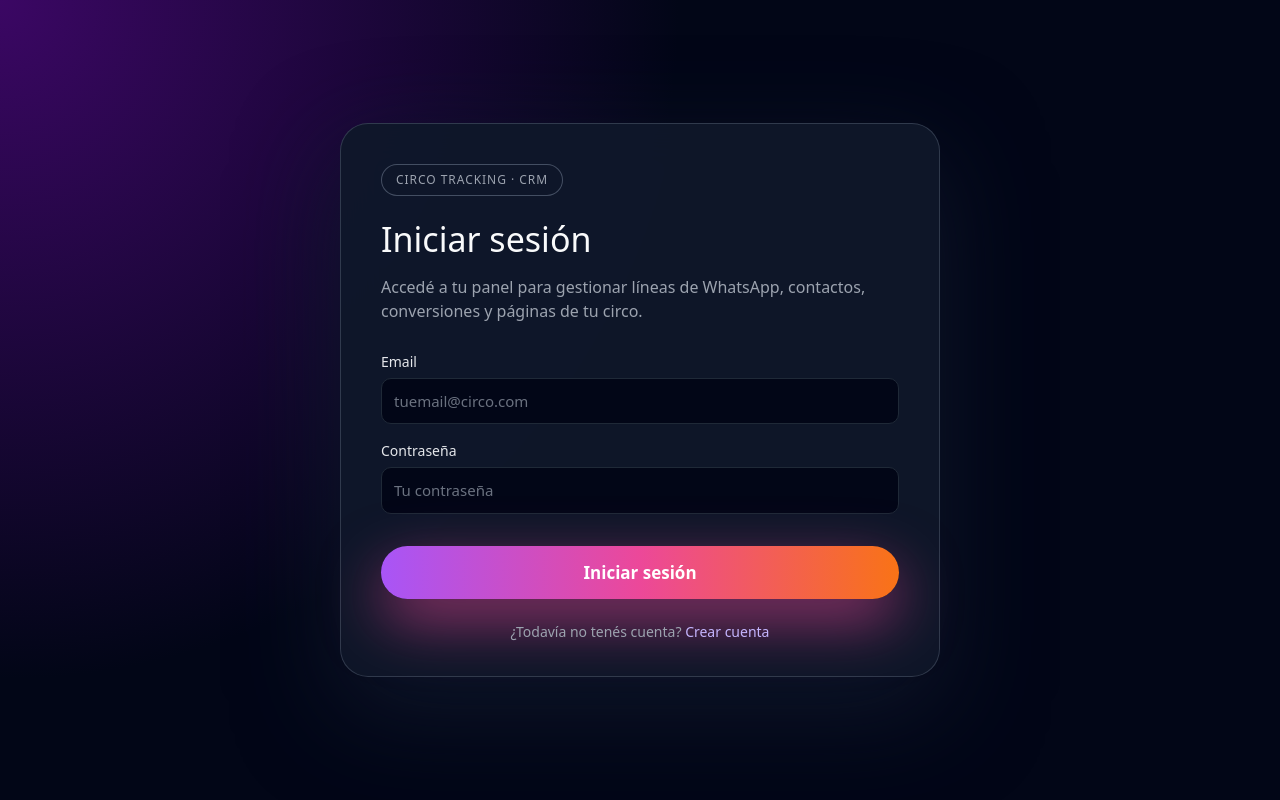
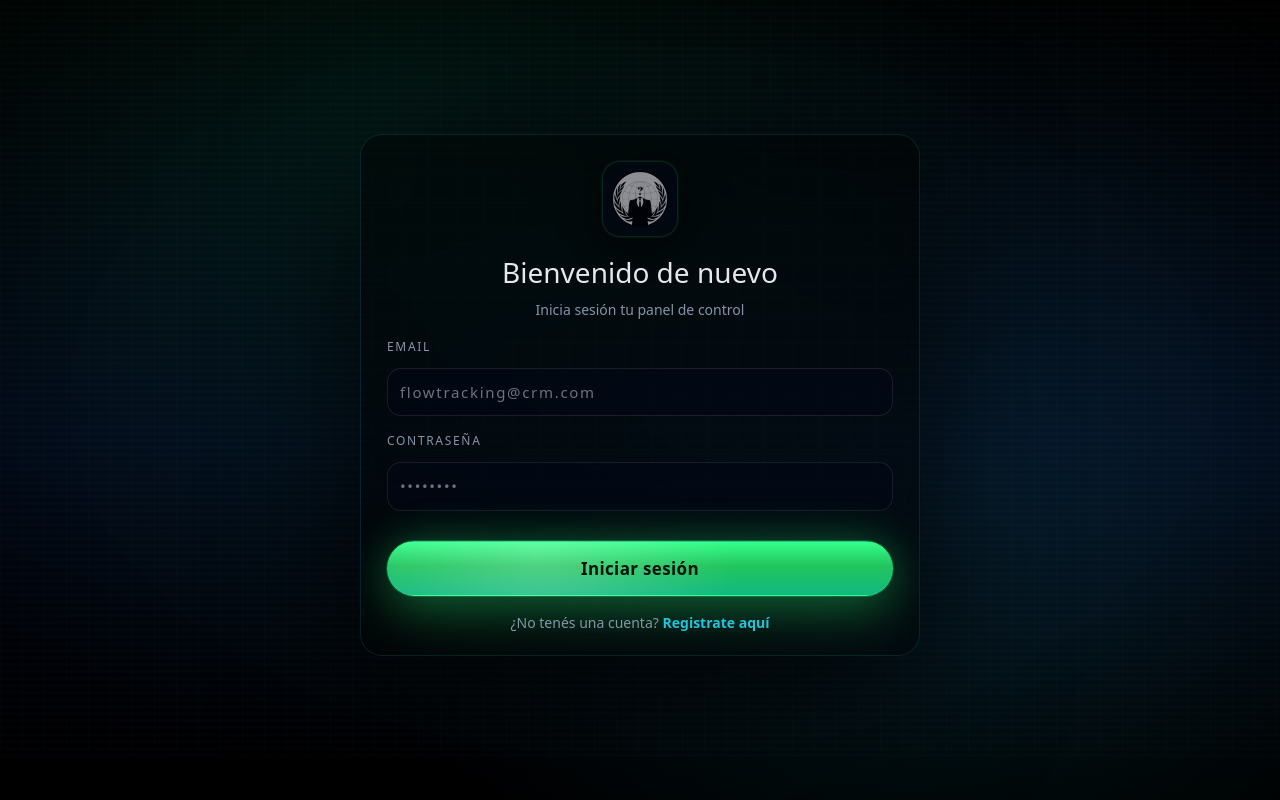
Before and after one commit to lucianoflow8/circo-tracking-crm, a Next.js app: page /login in a window 1280 px wide. Built offline with nearby package versions, Linux system fonts and the light colour scheme.

Commit message:
UI: matrix landing + glow buttons + watermark

```diff
--- a/app/(auth)/login/page.tsx
+++ b/app/(auth)/login/page.tsx
@@ -22,9 +22,7 @@ export default function LoginPage() {
     try {
       const res = await fetch('/api/auth/login', {
         method: 'POST',
-        headers: {
-          'Content-Type': 'application/json',
-        },
+        headers: { 'Content-Type': 'application/json' },
         body: JSON.stringify({ email, password }),
       });
 
@@ -36,7 +34,6 @@ export default function LoginPage() {
         return;
       }
 
-      // Login OK → al dashboard
       router.push('/dashboard');
     } catch (err) {
       console.error(err);
@@ -46,52 +43,61 @@ export default function LoginPage() {
   };
 
   return (
-    <main className="auth-page">
-      <div className="auth-card">
-        <div className="auth-badge">Circo Tracking · CRM</div>
+    <main className="matrix-hero">
+      <div className="matrix-wrap">
+        <Link href="/" className="auth-back">
 
-        <h1 className="auth-title">Iniciar sesión</h1>
-        <p className="auth-subtitle">
-          Accedé a tu panel para gestionar líneas de WhatsApp, contactos,
-          conversiones y páginas de tu circo.
-        </p>
+        </Link>
 
-        <form onSubmit={handleSubmit} className="auth-form">
-          <label className="auth-label">
+        <section className="auth-center">
+          <div className="auth-simple-card">
+            <div className="auth-mask-wrap" aria-hidden="true">
+              <img className="auth-mask" src="/anon.png" alt="" />
+            </div>
+
+            <h1 className="auth-simple-title">Bienvenido de nuevo</h1>
+            <p className="auth-simple-subtitle">Inicia sesión tu panel de control</p>
+
+            <form onSubmit={handleSubmit} className="auth-form auth-simple-form">
+              <label className="auth-label auth-simple-label">
                 Email
                 <input
                   type="email"
-              className="auth-input"
+                  className="auth-input auth-simple-input"
                   value={email}
                   onChange={(e) => setEmail(e.target.value)}
-              placeholder="tuemail@circo.com"
+                  placeholder="flowtracking@crm.com"
+                  autoComplete="email"
                 />
               </label>
 
-          <label className="auth-label">
+              <label className="auth-label auth-simple-label">
                 Contraseña
                 <input
                   type="password"
-              className="auth-input"
+                  className="auth-input auth-simple-input"
                   value={password}
                   onChange={(e) => setPassword(e.target.value)}
-              placeholder="Tu contraseña"
+                  placeholder="••••••••"
+                  autoComplete="current-password"
                 />
               </label>
 
-          {error && <p className="auth-error">{error}</p>}
+              {error && <p className="auth-error auth-simple-error">{error}</p>}
 
-          <button type="submit" className="auth-button" disabled={loading}>
+              <button type="submit" className="auth-button auth-nuclear-btn" disabled={loading}>
                 {loading ? 'Ingresando…' : 'Iniciar sesión'}
               </button>
             </form>
 
-        <p className="auth-footer-text">
-          ¿Todavía no tenés cuenta?{' '}
-          <Link href="/register" className="auth-footer-link">
-            Crear cuenta
+            <p className="auth-footer-text auth-simple-footer">
+              ¿No tenés una cuenta?{' '}
+              <Link href="/register" className="auth-footer-link auth-simple-link">
+                Registrate aquí
               </Link>
             </p>
+          </div>
+        </section>
       </div>
     </main>
   );
--- a/app/globals.css
+++ b/app/globals.css
@@ -3259,3 +3259,215 @@ body,
     0 24px 90px rgba(0,0,0,0.74),
     0 0 85px rgba(34,211,238,0.30);
 }
+
+/* =======================
+   LOGIN (mismo fondo del HOME) + nuclear button + mask
+   ======================= */
+
+/* Asegura que el back absolute se ancle al mismo layout que Home */
+.matrix-wrap { position: relative; }
+
+.auth-back{
+  position: absolute;
+  top: 18px;
+  left: 18px;
+  color: rgba(148,163,184,0.9);
+  text-decoration: none;
+  font-size: 14px;
+  z-index: 5;
+}
+.auth-back:hover{ color: rgba(110,231,183,0.95); }
+
+/* Centro dentro del mismo “lienzo” del home */
+.auth-center{
+  min-height: calc(100vh - 90px);
+  display:flex;
+  align-items:center;
+  justify-content:center;
+  padding: 48px 0 24px;
+}
+
+/* Card */
+.auth-simple-card{
+  width: 100%;
+  max-width: 560px;
+  padding: 26px 26px 22px;
+  border-radius: 22px;
+  background: rgba(0,0,0,0.55);
+  border: 1px solid rgba(34,211,238,0.14);
+  box-shadow: 0 28px 140px rgba(0,0,0,0.82);
+  backdrop-filter: blur(14px);
+  position: relative;
+  overflow: hidden;
+}
+
+/* overlay interno (pro) — NO toca el fondo del home */
+.auth-simple-card::before{
+  content:"";
+  position:absolute;
+  inset:-1px;
+  pointer-events:none;
+  background:
+    linear-gradient(to right, rgba(34,197,94,0.05) 1px, transparent 1px),
+    linear-gradient(to bottom, rgba(34,197,94,0.05) 1px, transparent 1px),
+    repeating-linear-gradient(
+      to bottom,
+      rgba(255,255,255,0.02) 0px,
+      rgba(255,255,255,0.00) 3px,
+      rgba(255,255,255,0.00) 9px
+    );
+  background-size: 28px 28px, 28px 28px, auto;
+  opacity: 0.26;
+  mix-blend-mode: overlay;
+  animation: authCardGridMove 16s linear infinite;
+}
+
+@keyframes authCardGridMove{
+  0%   { background-position: 0 0, 0 0, 0 0; }
+  100% { background-position: 280px 0, 0 280px, 0 0; }
+}
+
+/* Mascara */
+.auth-mask-wrap{
+  width: 76px;
+  height: 76px;
+  border-radius: 18px;
+  display:flex;
+  align-items:center;
+  justify-content:center;
+  margin: 0 auto 14px;
+  background: rgba(2,6,23,0.40);
+  border: 1px solid rgba(34,197,94,0.16);
+  box-shadow:
+    0 0 0 1px rgba(34,197,94,0.08),
+    0 16px 60px rgba(0,0,0,0.65);
+  position: relative;
+  z-index: 2;
+}
+
+.auth-mask{
+  width: 56px;
+  height: 56px;
+  opacity: 0.55;
+  filter: grayscale(1) contrast(1.15);
+  position: relative;
+  z-index: 2;
+}
+
+/* Textos */
+.auth-simple-title{
+  margin: 6px 0 6px;
+  font-size: 28px;
+  text-align:center;
+  position: relative;
+  z-index: 2;
+}
+.auth-simple-subtitle{
+  margin: 0 0 18px;
+  text-align:center;
+  color: rgba(148,163,184,0.9);
+  font-size: 14px;
+  position: relative;
+  z-index: 2;
+}
+
+/* Labels / Inputs */
+.auth-simple-label{
+  gap: 6px;
+  font-size: 12px;
+  letter-spacing: .14em;
+  text-transform: uppercase;
+  color: rgba(148,163,184,0.9);
+}
+
+.auth-simple-input{
+  margin-top: 6px;
+  background: rgba(2,6,23,0.45);
+  border: 1px solid rgba(148,163,184,0.14);
+  border-radius: 14px;
+  padding: 12px 12px;
+  color: rgba(229,231,235,0.95);
+}
+.auth-simple-input:focus{
+  outline:none;
+  border-color: rgba(34,211,238,0.42);
+  box-shadow:
+    0 0 0 1px rgba(34,211,238,0.28),
+    0 0 46px rgba(34,211,238,0.10);
+}
+
+.auth-simple-error{
+  margin-top: 2px;
+  position: relative;
+  z-index: 2;
+}
+
+/* Nuclear button */
+.auth-nuclear-btn{
+  margin-top: 14px;
+  width: 100%;
+  padding: 14px 18px;
+  border-radius: 999px;
+  border: 1px solid rgba(52,255,138,0.25);
+  background:
+    radial-gradient(circle at 30% 20%, rgba(255,255,255,0.22), transparent 55%),
+    linear-gradient(180deg, #34ff8a 0%, #22c55e 45%, #10b981 100%);
+  color: #02140b;
+  font-weight: 850;
+  letter-spacing: .02em;
+  box-shadow:
+    0 0 0 1px rgba(52,255,138,0.22),
+    0 18px 55px rgba(34,197,94,0.35),
+    0 0 42px rgba(52,255,138,0.22);
+  transition: filter 160ms ease, transform 140ms ease, box-shadow 180ms ease;
+  position: relative;
+  z-index: 2;
+}
+.auth-nuclear-btn:hover:not(:disabled){
+  filter: brightness(1.08) saturate(1.08);
+  transform: translateY(-1px);
+  box-shadow:
+    0 0 0 1px rgba(52,255,138,0.30),
+    0 22px 70px rgba(34,197,94,0.45),
+    0 0 60px rgba(52,255,138,0.28);
+}
+.auth-nuclear-btn:disabled{
+  opacity: 0.7;
+  cursor: default;
+}
+
+/* Footer */
+.auth-simple-footer{
+  margin-top: 16px;
+  text-align:center;
+  color: rgba(148,163,184,0.9);
+  position: relative;
+  z-index: 2;
+}
+.auth-simple-link{
+  color: rgba(34,211,238,0.92);
+  font-weight: 850;
+}
+.auth-simple-link:hover{
+  color: rgba(110,231,183,0.95);
+}
+
+/* Glow pro en máscara (hover) */
+.auth-mask-wrap,
+.auth-mask{
+  transition: transform 180ms ease, box-shadow 220ms ease, border-color 220ms ease, filter 220ms ease, opacity 220ms ease;
+}
+.auth-mask-wrap:hover{
+  transform: translateY(-1px) scale(1.02);
+  border-color: rgba(34, 211, 238, 0.34);
+  box-shadow:
+    0 0 0 1px rgba(34,211,238,0.18),
+    0 22px 80px rgba(0,0,0,0.70),
+    0 0 52px rgba(34,211,238,0.22),
+    0 0 36px rgba(34,197,94,0.14);
+}
+.auth-mask-wrap:hover .auth-mask{
+  opacity: 0.72;
+  transform: scale(1.03);
+  filter: grayscale(0.25) contrast(1.22) brightness(1.06) drop-shadow(0 0 16px rgba(34,211,238,0.18));
+}
```
Lines whose indentation alone changed are shown as unchanged.
